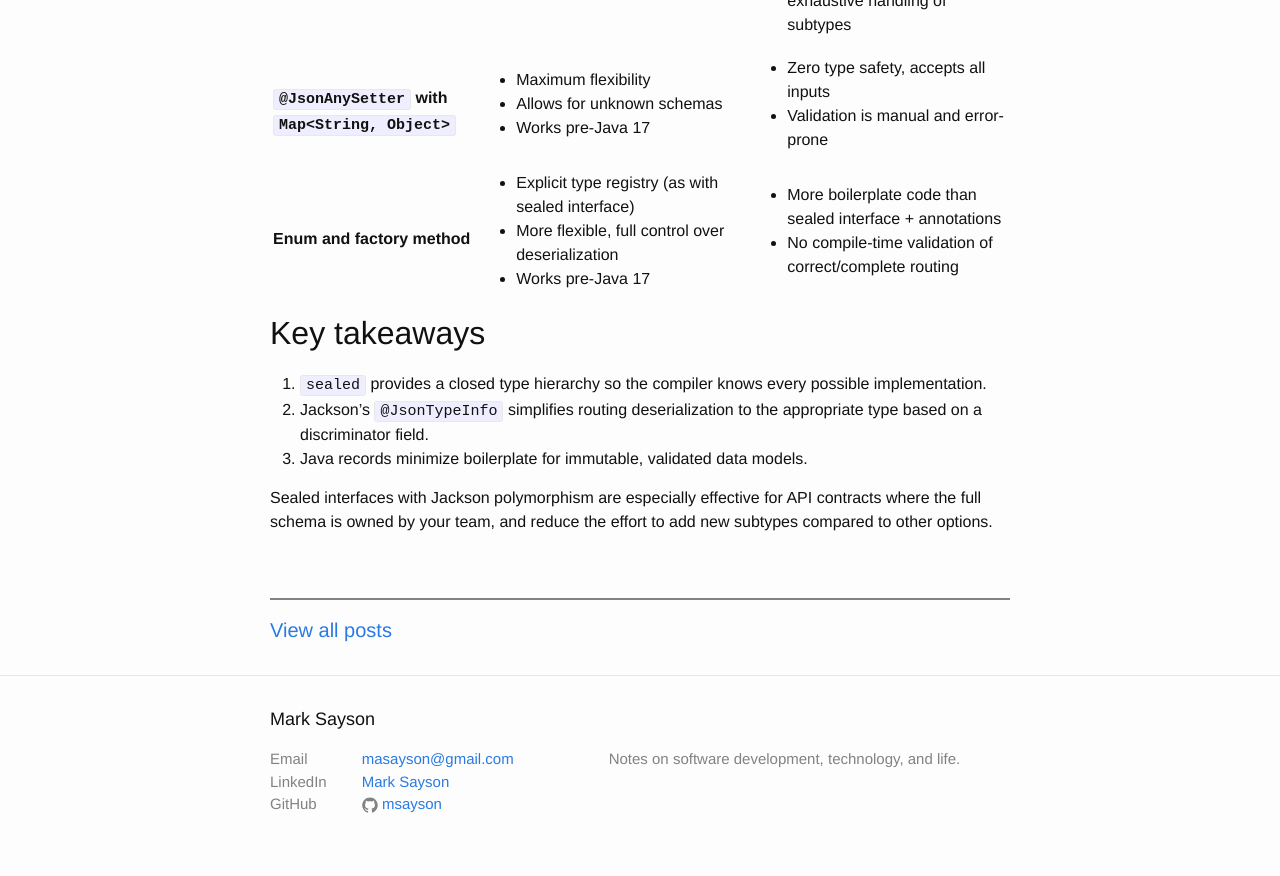
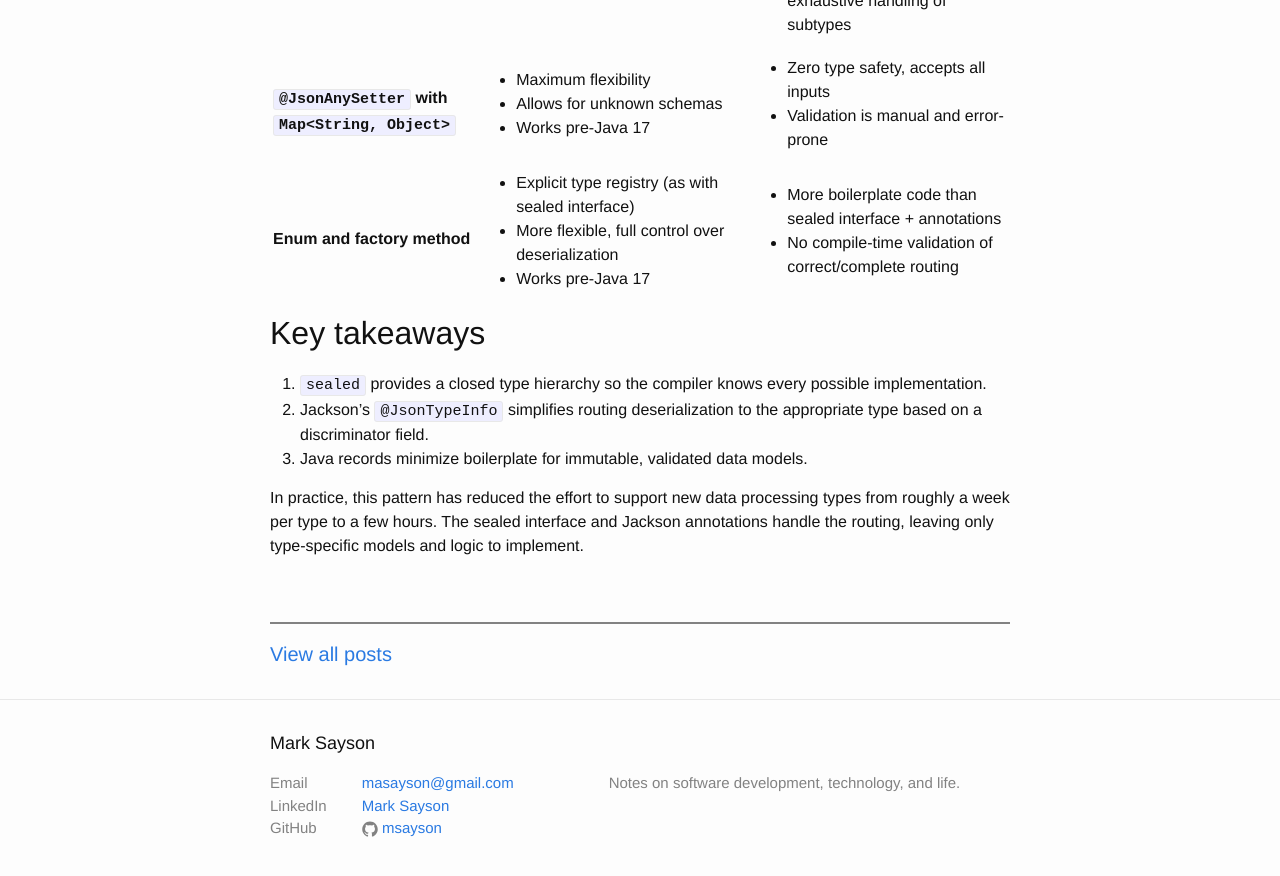
Before and after one commit to msayson/msayson.github.io, a Jekyll site: the page built from _posts/2026-05-15-polymorphic-json-deserialization-java-sealed-interfaces-jackson.markdown, in a window 1280 px wide and 900 px high, scrolled down 4405 px. Shown: the top 876 px of the window. Built offline with Jekyll 4.4.1, drawn with Linux system fonts in a browser that asks for light colours.

Commit message:
Add concrete time savings for sealed interface and Jackson approach

```diff
--- a/_posts/2026-05-15-polymorphic-json-deserialization-java-sealed-interfaces-jackson.markdown
+++ b/_posts/2026-05-15-polymorphic-json-deserialization-java-sealed-interfaces-jackson.markdown
@@ -235,4 +235,4 @@ They are a poor fit when either of the following is true, in which case abstract
 2. Jackson's `@JsonTypeInfo` simplifies routing deserialization to the appropriate type based on a discriminator field.
 3. Java records minimize boilerplate for immutable, validated data models.
 
-Sealed interfaces with Jackson polymorphism are especially effective for API contracts where the full schema is owned by your team, and reduce the effort to add new subtypes compared to other options.
+In practice, this pattern has reduced the effort to support new data processing types from roughly a week per type to a few hours.  The sealed interface and Jackson annotations handle the routing, leaving only type-specific models and logic to implement.
```
